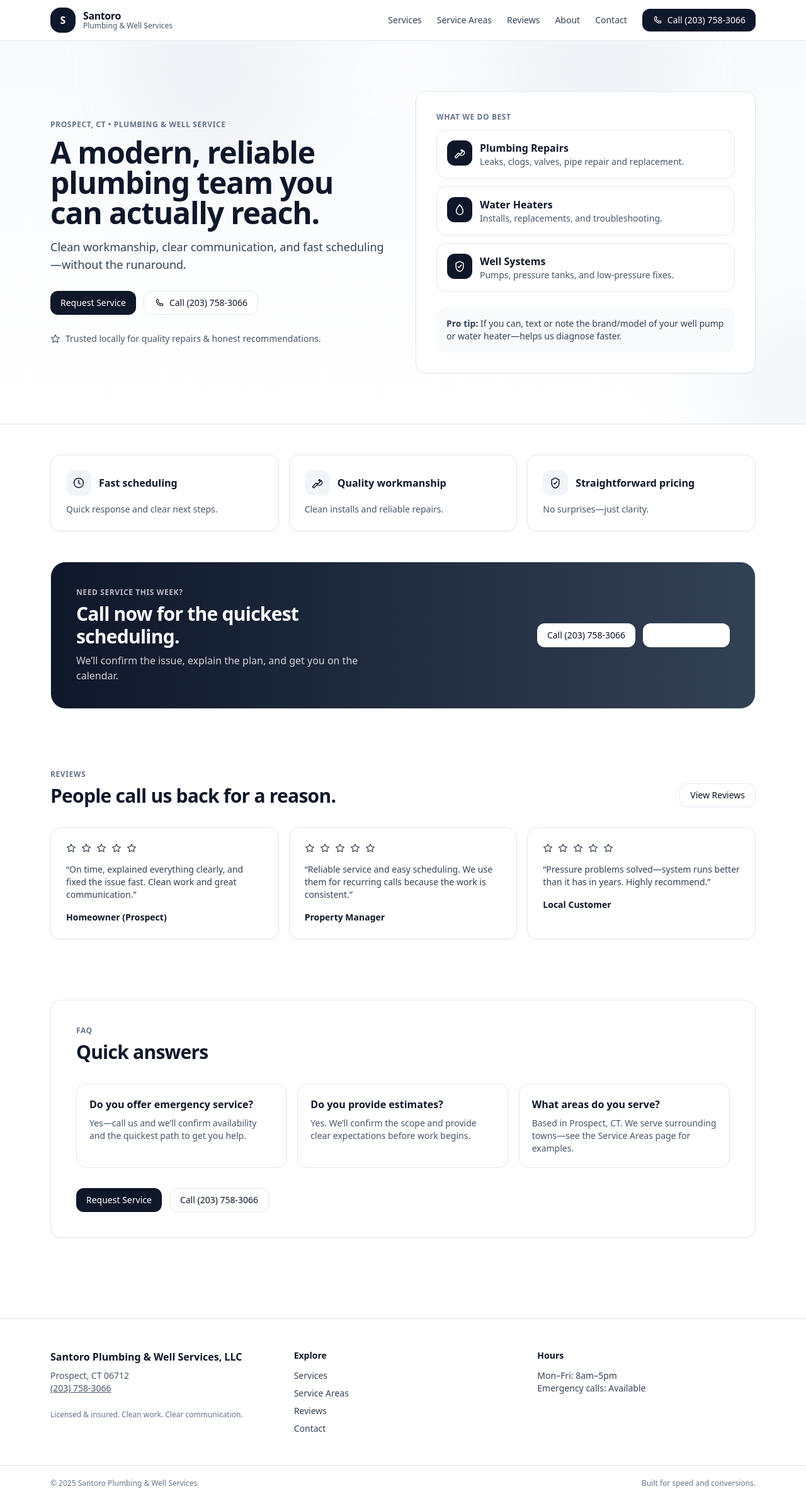
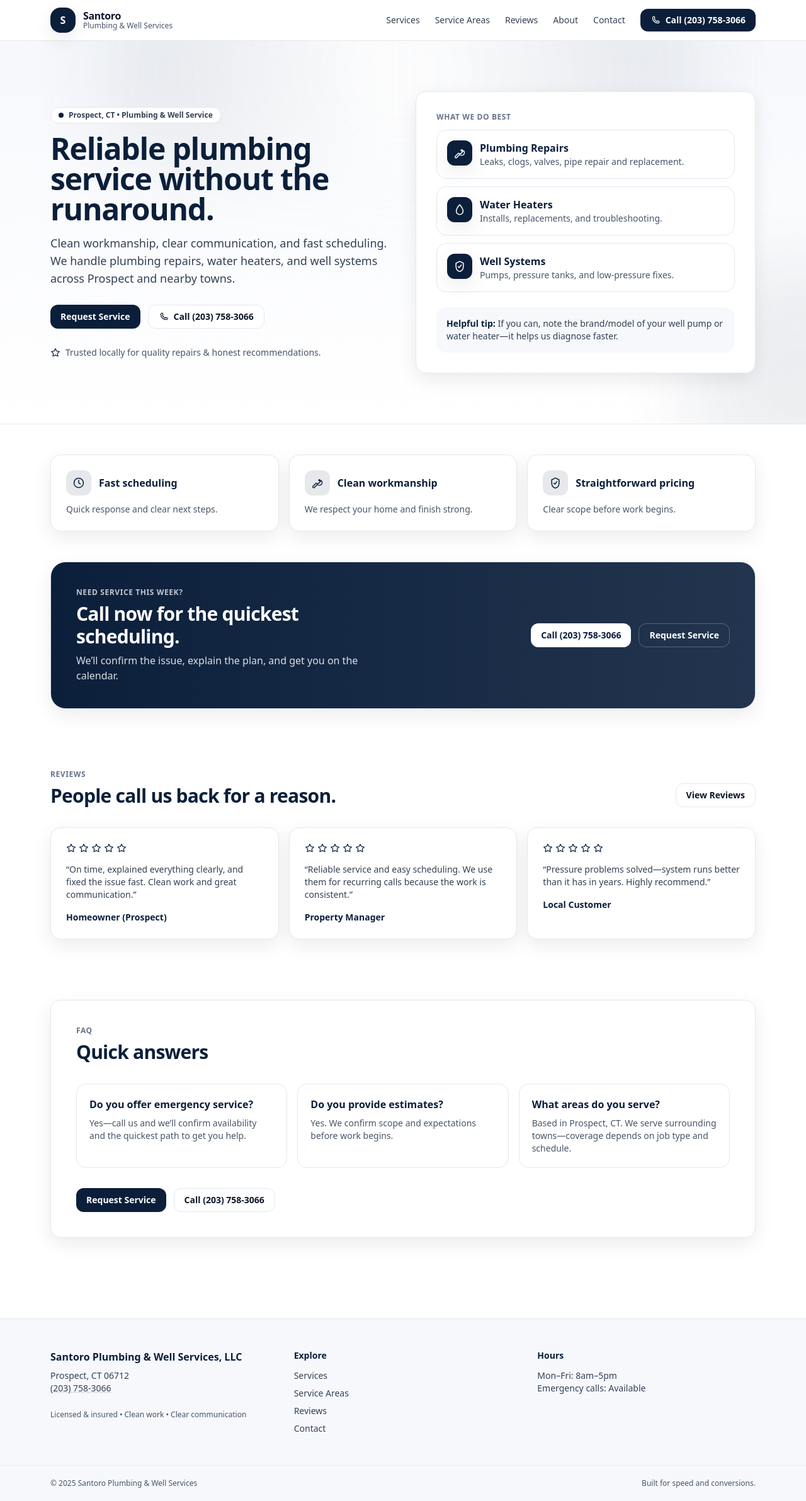
Before and after one commit to bd-consulting/santoro-plumbing, a Next.js app: page / in a window 1280 px wide. Shown: the whole page at 63% size. Built offline with nearby package versions, Linux system fonts and the light colour scheme.

Commit message:
Beautification 1.1

```diff
--- a/app/globals.css
+++ b/app/globals.css
@@ -16,21 +16,31 @@ body {
 
 @layer components {
   .btn {
-    @apply inline-flex items-center justify-center rounded-xl px-4 py-2 text-sm font-medium transition focus:outline-none focus:ring-2 focus:ring-slate-300 focus:ring-offset-2;
+    @apply inline-flex items-center justify-center rounded-xl px-4 py-2 text-sm font-semibold transition
+           focus:outline-none focus:ring-2 focus:ring-brand-steel/40 focus:ring-offset-2;
   }
+
   .btn-primary {
-    @apply bg-slate-900 text-white hover:bg-slate-800;
+    @apply bg-brand-navy text-white hover:brightness-110;
   }
+
   .btn-secondary {
     @apply border border-slate-200 bg-white hover:bg-slate-50;
   }
+
   .card {
-    @apply rounded-2xl border border-slate-200 bg-white shadow-sm;
+    @apply rounded-2xl border border-slate-200 bg-white shadow-soft;
   }
+
+  .eyebrow {
+    @apply text-xs font-semibold uppercase tracking-wider text-slate-500;
+  }
+
   .muted {
     @apply text-slate-600;
   }
-  .eyebrow {
-    @apply text-xs font-semibold uppercase tracking-wider text-slate-500;
+
+  .badge {
+    @apply inline-flex items-center gap-2 rounded-full border border-slate-200 bg-white px-3 py-1 text-xs font-semibold text-slate-700;
   }
 }
--- a/app/page.tsx
+++ b/app/page.tsx
@@ -6,8 +6,8 @@ const PHONE_TEL = "tel:+12037583066";
 
 const trust = [
   { title: "Fast scheduling", desc: "Quick response and clear next steps.", icon: IconClock },
-  { title: "Quality workmanship", desc: "Clean installs and reliable repairs.", icon: IconWrench },
-  { title: "Straightforward pricing", desc: "No surprises—just clarity.", icon: IconShield }
+  { title: "Clean workmanship", desc: "We respect your home and finish strong.", icon: IconWrench },
+  { title: "Straightforward pricing", desc: "Clear scope before work begins.", icon: IconShield }
 ];
 
 const services = [
@@ -41,19 +41,19 @@ const faqs = [
   },
   {
     q: "Do you provide estimates?",
-    a: "Yes. We’ll confirm the scope and provide clear expectations before work begins."
+    a: "Yes. We confirm scope and expectations before work begins."
   },
   {
     q: "What areas do you serve?",
-    a: "Based in Prospect, CT. We serve surrounding towns—see the Service Areas page for examples."
+    a: "Based in Prospect, CT. We serve surrounding towns—coverage depends on job type and schedule."
   }
 ];
 
 function Glow() {
   return (
     <div className="pointer-events-none absolute inset-0 overflow-hidden">
-      <div className="absolute -top-24 left-1/2 h-72 w-[52rem] -translate-x-1/2 rounded-full bg-gradient-to-r from-slate-200 via-white to-slate-200 blur-3xl opacity-70" />
-      <div className="absolute -bottom-28 right-[-10rem] h-80 w-80 rounded-full bg-slate-100 blur-3xl opacity-80" />
+      <div className="absolute -top-28 left-1/2 h-80 w-[60rem] -translate-x-1/2 rounded-full bg-gradient-to-r from-brand-navy/10 via-white to-brand-navy/10 blur-3xl opacity-90" />
+      <div className="absolute -bottom-32 right-[-12rem] h-96 w-96 rounded-full bg-brand-navy/10 blur-3xl opacity-70" />
     </div>
   );
 }
@@ -62,17 +62,23 @@ export default function HomePage() {
   return (
     <>
       {/* HERO */}
-      <section className="relative border-b bg-gradient-to-b from-slate-50 to-white">
+      <section className="relative border-b bg-gradient-to-b from-brand-mist to-white">
         <Glow />
         <div className="container relative py-14 md:py-20">
           <div className="grid gap-10 md:grid-cols-2 md:items-center">
             <div>
-              <div className="eyebrow">Prospect, CT • Plumbing &amp; Well Service</div>
-              <h1 className="mt-3 text-4xl md:text-5xl font-semibold tracking-tight">
-                A modern, reliable plumbing team you can actually reach.
+              <div className="badge">
+                <span className="h-2 w-2 rounded-full bg-brand-navy" />
+                Prospect, CT • Plumbing &amp; Well Service
+              </div>
+
+              <h1 className="mt-4 text-4xl md:text-5xl font-semibold tracking-tight text-brand-navy">
+                Reliable plumbing service without the runaround.
               </h1>
+
               <p className="mt-4 text-base md:text-lg text-slate-700">
-                Clean workmanship, clear communication, and fast scheduling—without the runaround.
+                Clean workmanship, clear communication, and fast scheduling. We handle plumbing repairs,
+                water heaters, and well systems across Prospect and nearby towns.
               </p>
 
               <div className="mt-7 flex flex-wrap gap-3">
@@ -80,16 +86,14 @@ export default function HomePage() {
                   Request Service
                 </Link>
                 <Link href={PHONE_TEL} className="btn btn-secondary flex gap-2">
-                  <IconPhone className="h-4 w-4" />
+                  <IconPhone className="h-4 w-4 text-brand-navy" />
                   Call {PHONE_TEXT}
                 </Link>
               </div>
 
               <div className="mt-7 flex items-center gap-2 text-sm text-slate-600">
-                <IconStar className="h-4 w-4" />
-                <span>
-                  Trusted locally for quality repairs &amp; honest recommendations.
-                </span>
+                <IconStar className="h-4 w-4 text-brand-navy" />
+                <span>Trusted locally for quality repairs &amp; honest recommendations.</span>
               </div>
             </div>
 
@@ -99,20 +103,20 @@ export default function HomePage() {
               <div className="mt-3 grid gap-3">
                 {services.map((s) => (
                   <div key={s.title} className="flex gap-3 rounded-2xl border border-slate-200 p-4">
-                    <div className="h-10 w-10 rounded-xl bg-slate-900 text-white grid place-items-center">
+                    <div className="h-10 w-10 rounded-xl bg-brand-navy text-white grid place-items-center shadow-soft">
                       <s.icon className="h-5 w-5" />
                     </div>
                     <div>
-                      <div className="font-semibold">{s.title}</div>
+                      <div className="font-semibold text-brand-navy">{s.title}</div>
                       <div className="text-sm text-slate-600">{s.desc}</div>
                     </div>
                   </div>
                 ))}
               </div>
 
-              <div className="mt-6 rounded-2xl bg-slate-50 p-4 text-sm text-slate-700">
-                <span className="font-semibold">Pro tip:</span> If you can, text or note the brand/model
-                of your well pump or water heater—helps us diagnose faster.
+              <div className="mt-6 rounded-2xl bg-brand-mist p-4 text-sm text-slate-700">
+                <span className="font-semibold text-brand-navy">Helpful tip:</span> If you can, note the
+                brand/model of your well pump or water heater—it helps us diagnose faster.
               </div>
             </div>
           </div>
@@ -125,10 +129,10 @@ export default function HomePage() {
           {trust.map((t) => (
             <div key={t.title} className="card p-6">
               <div className="flex items-center gap-3">
-                <div className="h-10 w-10 rounded-xl bg-slate-100 grid place-items-center">
-                  <t.icon className="h-5 w-5 text-slate-900" />
+                <div className="h-10 w-10 rounded-xl bg-brand-navy/10 grid place-items-center">
+                  <t.icon className="h-5 w-5 text-brand-navy" />
                 </div>
-                <div className="font-semibold">{t.title}</div>
+                <div className="font-semibold text-brand-navy">{t.title}</div>
               </div>
               <p className="mt-3 text-sm text-slate-600">{t.desc}</p>
             </div>
@@ -138,24 +142,27 @@ export default function HomePage() {
 
       {/* MID CTA */}
       <section className="container pb-12">
-        <div className="rounded-3xl border border-slate-200 bg-gradient-to-r from-slate-900 to-slate-700 text-white p-8 md:p-10">
+        <div className="rounded-3xl border border-slate-200 bg-gradient-to-r from-brand-navy to-brand-navy/90 text-white p-8 md:p-10 shadow-soft">
           <div className="grid gap-6 md:grid-cols-2 md:items-center">
             <div>
-              <div className="text-xs font-semibold uppercase tracking-wider text-white/70">
+              <div className="text-xs font-semibold uppercase tracking-wider text-white/75">
                 Need service this week?
               </div>
               <div className="mt-2 text-2xl md:text-3xl font-semibold tracking-tight">
                 Call now for the quickest scheduling.
               </div>
-              <div className="mt-2 text-white/80">
+              <div className="mt-2 text-white/85">
                 We’ll confirm the issue, explain the plan, and get you on the calendar.
               </div>
             </div>
             <div className="flex flex-wrap gap-3 md:justify-end">
-              <Link href={PHONE_TEL} className="btn bg-white text-slate-900 hover:bg-slate-100">
+              <Link href={PHONE_TEL} className="btn bg-white text-brand-navy hover:bg-brand-mist">
                 Call {PHONE_TEXT}
               </Link>
-              <Link href="/contact" className="btn btn-secondary border-white/20 text-white hover:bg-white/10">
+              <Link
+                href="/contact"
+                className="btn border border-white/25 text-white hover:bg-white/10"
+              >
                 Request Service
               </Link>
             </div>
@@ -168,7 +175,9 @@ export default function HomePage() {
         <div className="flex items-end justify-between gap-6">
           <div>
             <div className="eyebrow">Reviews</div>
-            <h2 className="mt-2 text-3xl font-semibold tracking-tight">People call us back for a reason.</h2>
+            <h2 className="mt-2 text-3xl font-semibold tracking-tight text-brand-navy">
+              People call us back for a reason.
+            </h2>
           </div>
           <Link href="/reviews" className="hidden md:inline-flex btn btn-secondary">
             View Reviews
@@ -178,7 +187,7 @@ export default function HomePage() {
         <div className="mt-8 grid gap-4 md:grid-cols-3">
           {testimonials.map((r) => (
             <div key={r.name} className="card p-6">
-              <div className="flex items-center gap-2 text-slate-700">
+              <div className="flex items-center gap-1 text-brand-navy">
                 <IconStar className="h-4 w-4" />
                 <IconStar className="h-4 w-4" />
                 <IconStar className="h-4 w-4" />
@@ -186,7 +195,7 @@ export default function HomePage() {
                 <IconStar className="h-4 w-4" />
               </div>
               <p className="mt-4 text-sm text-slate-700">“{r.quote}”</p>
-              <div className="mt-4 text-sm font-semibold">{r.name}</div>
+              <div className="mt-4 text-sm font-semibold text-brand-navy">{r.name}</div>
             </div>
           ))}
         </div>
@@ -202,11 +211,12 @@ export default function HomePage() {
       <section className="container py-12">
         <div className="card p-6 md:p-10">
           <div className="eyebrow">FAQ</div>
-          <h2 className="mt-2 text-3xl font-semibold tracking-tight">Quick answers</h2>
+          <h2 className="mt-2 text-3xl font-semibold tracking-tight text-brand-navy">Quick answers</h2>
+
           <div className="mt-8 grid gap-4 md:grid-cols-3">
             {faqs.map((f) => (
               <div key={f.q} className="rounded-2xl border border-slate-200 p-5">
-                <div className="font-semibold">{f.q}</div>
+                <div className="font-semibold text-brand-navy">{f.q}</div>
                 <div className="mt-2 text-sm text-slate-600">{f.a}</div>
               </div>
             ))}
@@ -225,10 +235,7 @@ export default function HomePage() {
 
       {/* MOBILE STICKY CALL */}
       <div className="md:hidden fixed bottom-3 left-3 right-3 z-50">
-        <Link
-          href={PHONE_TEL}
-          className="btn btn-primary w-full py-3 text-base shadow-lg flex gap-2"
-        >
+        <Link href={PHONE_TEL} className="btn btn-primary w-full py-3 text-base shadow-soft flex gap-2">
           <IconPhone className="h-5 w-5" />
           Call {PHONE_TEXT}
         </Link>
--- a/components/SiteFooter.tsx
+++ b/components/SiteFooter.tsx
@@ -5,43 +5,43 @@ const PHONE_TEL = "tel:+12037583066";
 
 export function SiteFooter() {
   return (
-    <footer className="mt-20 border-t">
+    <footer className="mt-20 border-t bg-brand-mist">
       <div className="container py-12 grid gap-10 md:grid-cols-3">
         <div>
-          <div className="font-semibold">Santoro Plumbing &amp; Well Services, LLC</div>
-          <p className="mt-2 text-sm text-slate-600">
+          <div className="font-semibold text-brand-navy">Santoro Plumbing &amp; Well Services, LLC</div>
+          <p className="mt-2 text-sm text-slate-700">
             Prospect, CT 06712
             <br />
-            <Link className="underline" href={PHONE_TEL}>
+            <Link className="underline decoration-slate-300 hover:decoration-brand-navy" href={PHONE_TEL}>
               {PHONE_TEXT}
             </Link>
           </p>
 
-          <div className="mt-6 text-xs text-slate-500">
-            Licensed &amp; insured. Clean work. Clear communication.
+          <div className="mt-6 text-xs text-slate-600">
+            Licensed &amp; insured • Clean work • Clear communication
           </div>
         </div>
 
         <div className="text-sm">
-          <div className="font-semibold">Explore</div>
+          <div className="font-semibold text-brand-navy">Explore</div>
           <div className="mt-3 grid gap-2 text-slate-700">
-            <Link href="/services" className="hover:underline">
+            <Link href="/services" className="hover:text-brand-navy">
               Services
             </Link>
-            <Link href="/service-areas" className="hover:underline">
+            <Link href="/service-areas" className="hover:text-brand-navy">
               Service Areas
             </Link>
-            <Link href="/reviews" className="hover:underline">
+            <Link href="/reviews" className="hover:text-brand-navy">
               Reviews
             </Link>
-            <Link href="/contact" className="hover:underline">
+            <Link href="/contact" className="hover:text-brand-navy">
               Contact
             </Link>
           </div>
         </div>
 
         <div className="text-sm">
-          <div className="font-semibold">Hours</div>
+          <div className="font-semibold text-brand-navy">Hours</div>
           <div className="mt-3 text-slate-700">
             Mon–Fri: 8am–5pm
             <br />
@@ -50,8 +50,8 @@ export function SiteFooter() {
         </div>
       </div>
 
-      <div className="border-t">
-        <div className="container py-5 text-xs text-slate-500 flex flex-col md:flex-row md:items-center md:justify-between gap-2">
+      <div className="border-t border-slate-200/70">
+        <div className="container py-5 text-xs text-slate-600 flex flex-col md:flex-row md:items-center md:justify-between gap-2">
           <div>© {new Date().getFullYear()} Santoro Plumbing &amp; Well Services</div>
           <div>Built for speed and conversions.</div>
         </div>
--- a/components/SiteHeader.tsx
+++ b/components/SiteHeader.tsx
@@ -19,10 +19,10 @@ export function SiteHeader() {
   const [open, setOpen] = useState(false);
 
   return (
-    <header className="sticky top-0 z-50 border-b bg-white/80 backdrop-blur">
+    <header className="sticky top-0 z-50 border-b bg-white/85 backdrop-blur">
       <div className="container py-3 flex items-center justify-between">
         <Link href="/" className="flex items-center gap-3">
-          <div className="h-10 w-10 rounded-2xl bg-slate-900 text-white grid place-items-center font-semibold">
+          <div className="h-10 w-10 rounded-2xl bg-brand-navy text-white grid place-items-center font-semibold shadow-soft">
             S
           </div>
           <div className="leading-tight">
@@ -33,7 +33,7 @@ export function SiteHeader() {
 
         <nav className="hidden md:flex items-center gap-6 text-sm">
           {nav.map((n) => (
-            <Link key={n.href} href={n.href} className="text-slate-700 hover:text-slate-900">
+            <Link key={n.href} href={n.href} className="text-slate-700 hover:text-brand-navy">
               {n.label}
             </Link>
           ))}
```
Also changed, not shown: tailwind.config.js (+16 -2 lines).
